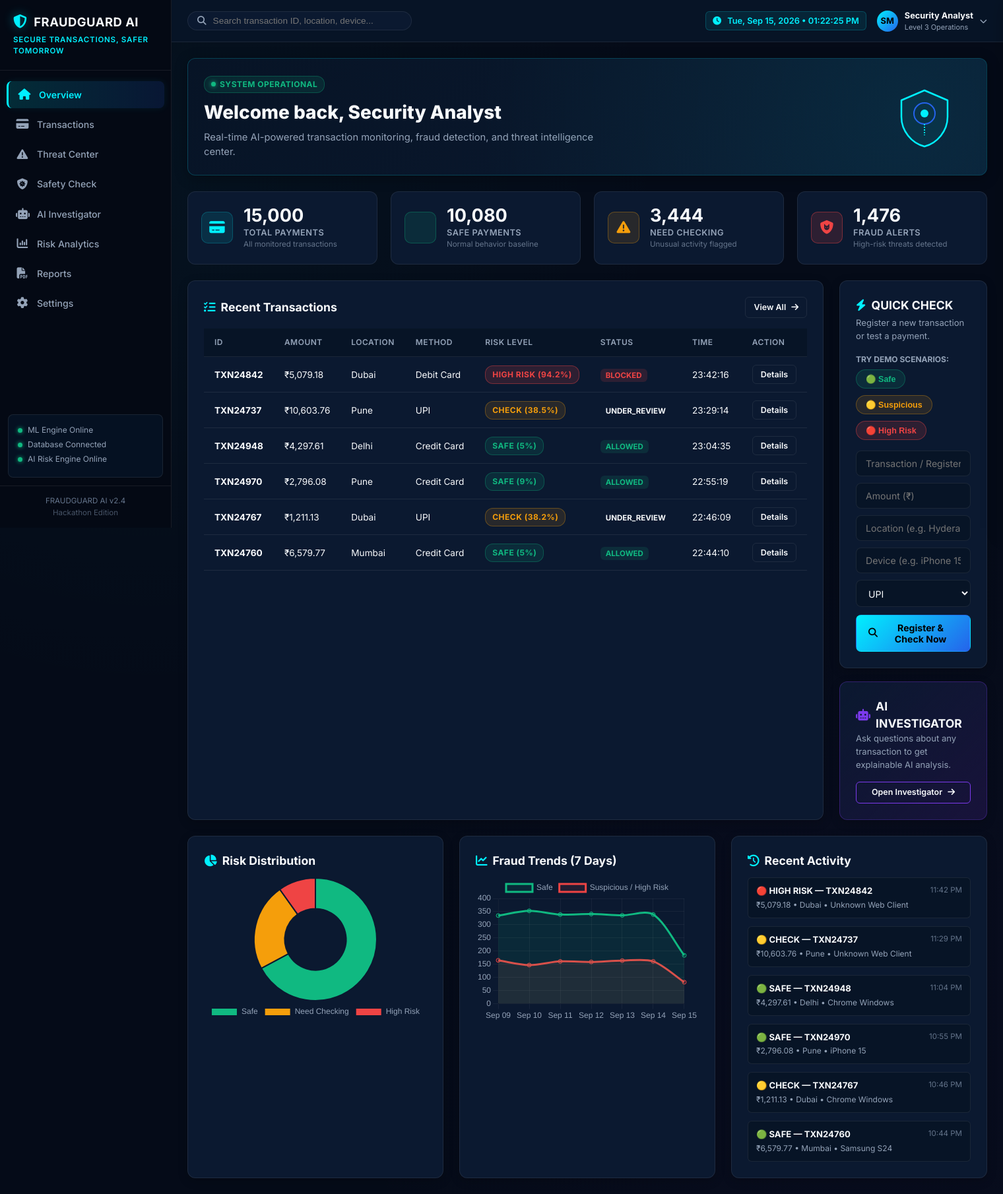
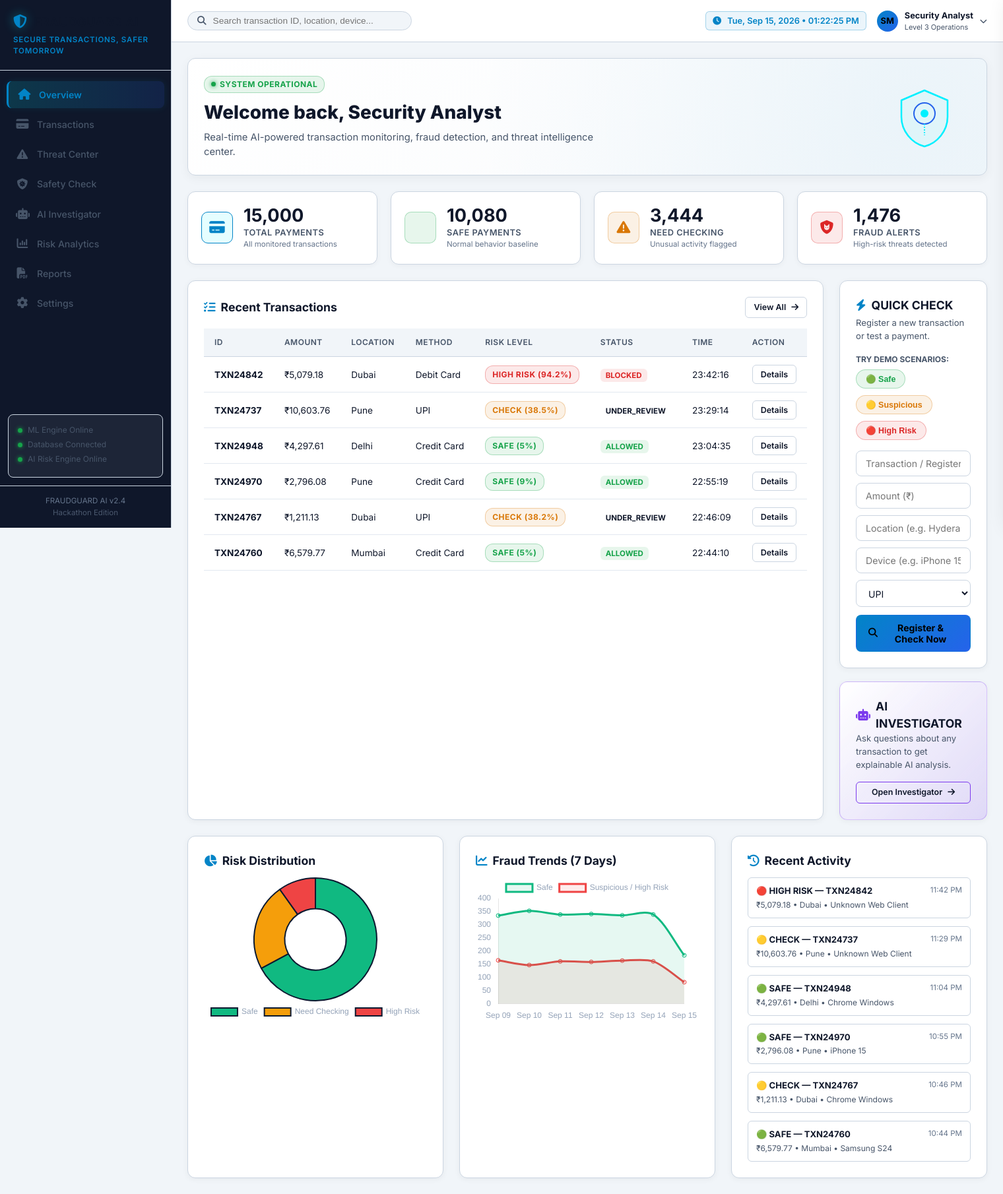
Before and after one commit to SRIMADHAVI99/Fraud-Detection-Transaction-Risk-Agent, a Flask app: page / in a window 1520 px wide. Shown: the whole page at 66% size. Run offline with Flask 3, Linux system fonts and the light colour scheme.

Commit message:
Fix Light/Dark theme toggle and persistence

```diff
--- a/static/css/style.css
+++ b/static/css/style.css
@@ -45,6 +45,113 @@
 
   --sidebar-width: 260px;
   --navbar-height: 64px;
+}
+
+/* Light Banking Mode CSS Variable Overrides */
+html.light-theme, body.light-theme {
+  --bg-deep: #f1f5f9;
+  --bg-surface: #ffffff;
+  --bg-card: #ffffff;
+  --bg-card-hover: #f8fafc;
+  --bg-sidebar: #0f172a;
+  --bg-glass: rgba(255, 255, 255, 0.95);
+
+  --border-subtle: #cbd5e1;
+  --border-cyan: #0284c7;
+  --border-cyan-hover: #0369a1;
+
+  --text-main: #0f172a;
+  --text-muted: #475569;
+  --text-dim: #64748b;
+
+  --cyan-accent: #0284c7;
+  --cyan-glow: rgba(2, 132, 199, 0.12);
+
+  --risk-safe: #16a34a;
+  --risk-safe-bg: rgba(22, 163, 74, 0.1);
+  --risk-safe-border: rgba(22, 163, 74, 0.3);
+
+  --risk-check: #d97706;
+  --risk-check-bg: rgba(217, 119, 6, 0.1);
+  --risk-check-border: rgba(217, 119, 6, 0.3);
+
+  --risk-high: #dc2626;
+  --risk-high-bg: rgba(220, 38, 38, 0.1);
+  --risk-high-border: rgba(220, 38, 38, 0.3);
+}
+
+body.light-theme {
+  background-image: none;
+  background-color: var(--bg-deep);
+  color: var(--text-main);
+}
+
+body.light-theme .hero-banner {
+  background: linear-gradient(135deg, #ffffff 0%, #f8fafc 100%);
+  border-color: #cbd5e1;
+  box-shadow: 0 4px 15px rgba(0, 0, 0, 0.05);
+}
+
+body.light-theme .hero-banner::before {
+  background: radial-gradient(circle at 90% 50%, rgba(2, 132, 199, 0.06) 0%, transparent 60%);
+}
+
+body.light-theme .stat-card {
+  box-shadow: 0 2px 8px rgba(0, 0, 0, 0.04);
+}
+
+body.light-theme .card-box {
+  box-shadow: 0 2px 10px rgba(0, 0, 0, 0.05);
+}
+
+body.light-theme .top-search-group {
+  background-color: #f1f5f9;
+  border-color: #cbd5e1;
+}
+
+body.light-theme .top-search-group input {
+  color: #0f172a;
+}
+
+body.light-theme .clock-display {
+  background-color: rgba(2, 132, 199, 0.08);
+  border-color: rgba(2, 132, 199, 0.3);
+  color: #0284c7;
+}
+
+body.light-theme .data-table th {
+  background-color: #f1f5f9;
+  color: #475569;
+  border-bottom-color: #cbd5e1;
+}
+
+body.light-theme .data-table td {
+  border-bottom-color: #e2e8f0;
+}
+
+body.light-theme .data-table tbody tr:hover {
+  background-color: #f8fafc;
+}
+
+body.light-theme .drawer-content {
+  background-color: #ffffff;
+  border-left-color: #0284c7;
+  box-shadow: -10px 0 30px rgba(0, 0, 0, 0.12);
+}
+
+body.light-theme details {
+  background-color: #f8fafc !important;
+  border-color: #cbd5e1 !important;
+}
+
+body.light-theme #ai-chat-output,
+body.light-theme #target-summary-box {
+  background-color: #f8fafc;
+  border-color: #cbd5e1;
+}
+
+body.light-theme .sidebar-status-box {
+  background-color: rgba(255, 255, 255, 0.06);
 }
 
 * {
--- a/static/js/app.js
+++ b/static/js/app.js
@@ -1,6 +1,9 @@
 /* FRAUDGUARD AI — Enterprise Helper JavaScript */
 
 document.addEventListener('DOMContentLoaded', () => {
+  // 0. Theme Initialization
+  initTheme();
+
   // 1. Dynamic Live Clock
   initLiveClock();
 
@@ -13,6 +16,36 @@ document.addEventListener('DOMContentLoaded', () => {
     });
   }
 });
+
+// Theme Toggle Management
+function applyTheme(theme) {
+  if (theme === 'light') {
+    document.documentElement.classList.add('light-theme');
+    document.body.classList.add('light-theme');
+    localStorage.setItem('fraudguard_theme', 'light');
+  } else {
+    document.documentElement.classList.remove('light-theme');
+    document.body.classList.remove('light-theme');
+    localStorage.setItem('fraudguard_theme', 'dark');
+  }
+}
+
+async function initTheme() {
+  const savedTheme = localStorage.getItem('fraudguard_theme');
+  if (savedTheme) {
+    applyTheme(savedTheme);
+  } else {
+    try {
+      const res = await fetch('/api/settings');
+      const json = await res.json();
+      if (json.success && json.data && json.data.appearance_theme) {
+        applyTheme(json.data.appearance_theme);
+      }
+    } catch (e) {}
+  }
+}
+
+window.applyTheme = applyTheme;
 
 // Dynamic Local Live Clock
 function initLiveClock() {
--- a/templates/layout.html
+++ b/templates/layout.html
@@ -14,6 +14,16 @@
 
   <!-- Chart.js -->
   <script src="https://cdn.jsdelivr.net/npm/chart.js"></script>
+
+  <!-- Theme Initialization (Prevents flickering) -->
+  <script>
+    (function() {
+      const savedTheme = localStorage.getItem('fraudguard_theme');
+      if (savedTheme === 'light') {
+        document.documentElement.classList.add('light-theme');
+      }
+    })();
+  </script>
 
   <!-- Custom Design System -->
   <link rel="stylesheet" href="{{ url_for('static', filename='css/style.css') }}">
```
Also changed, not shown: templates/settings.html (+7 -2 lines).
